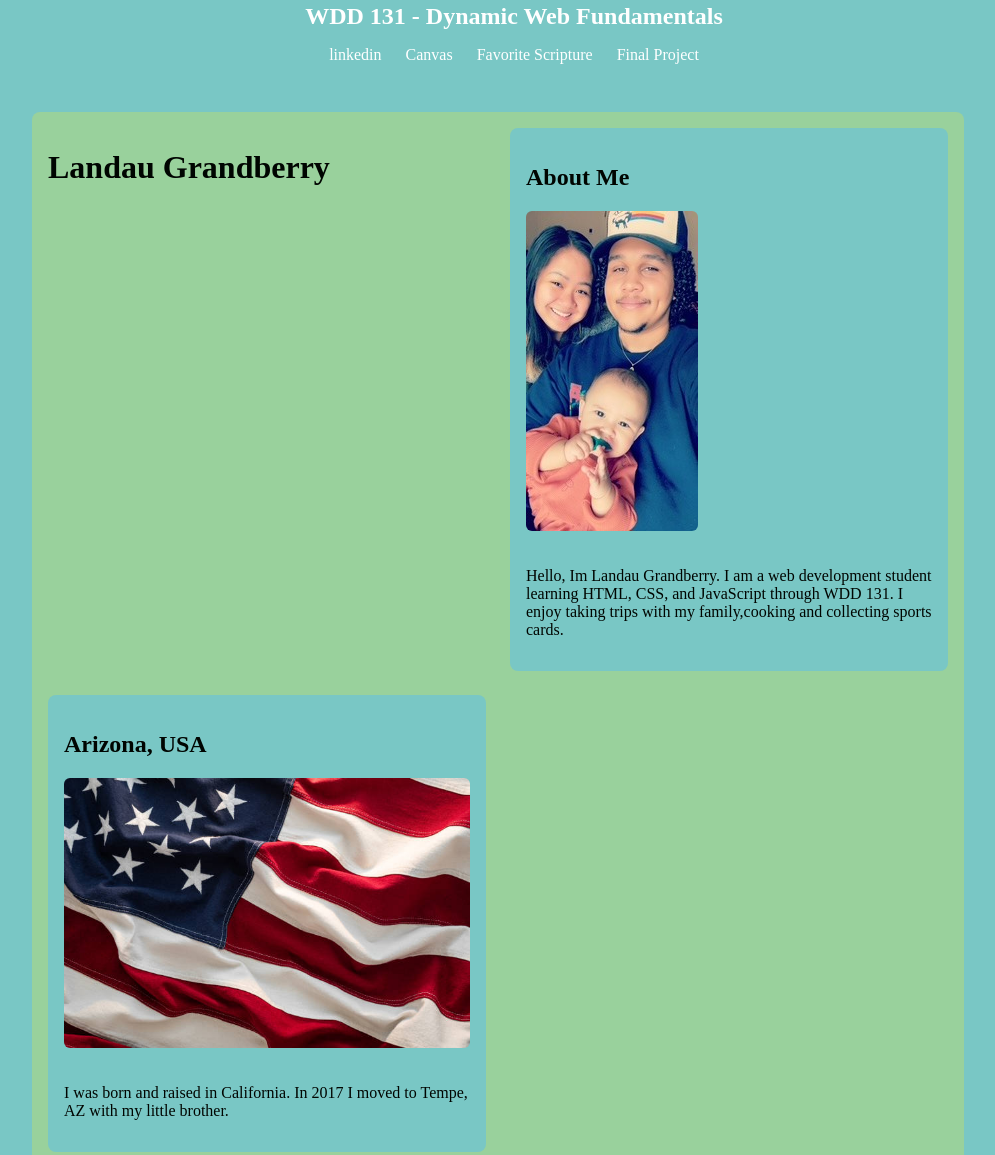
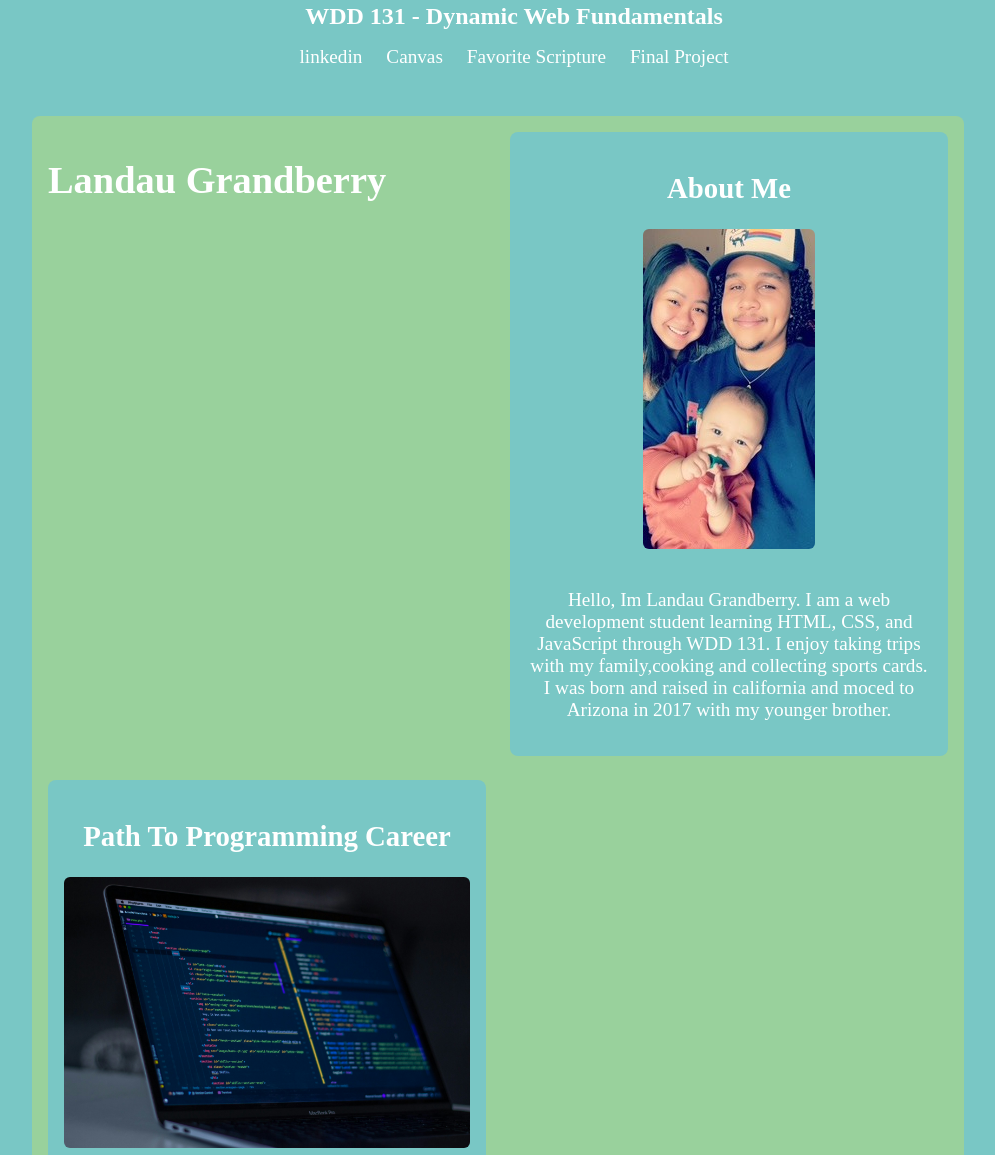
Before and after one commit to Landau2560/wdd131, a plain HTML site: page index.html in a window 1280 px wide. Shown: the part 13-1168 px from the top of the page, without its empty margins (142-1137 px from the left). Drawn offline with Linux system fonts and the light colour scheme.

Commit message:
finished week1 main page

```diff
--- a/index.html
+++ b/index.html
@@ -13,7 +13,7 @@
 
 <body>
     <header>
-        <span id="course-title">WDD 131 - Dynamic Web Fundamentals</span>
+        <span id="course-title">WDD 131 - Dynamic Web Fundamentals </span>
         <nav>
             <ul>
                 <li><a href="https://linkedin.com" target="_blank">linkedin</a></li>
@@ -32,13 +32,13 @@
             <h2>About Me</h2>
             <img src="images/Landauwithfamily.jpg" alt="Photo of Landau With his family">
             <p>Hello, Im Landau Grandberry. I am a web development student learning HTML, CSS, and JavaScript through
-                WDD 131. I enjoy taking trips with my family,cooking and collecting sports cards.</p>
+                WDD 131. I enjoy taking trips with my family,cooking and collecting sports cards. I was born and raised in california and moced to Arizona in 2017 with my younger brother.</p>
         </section>
 
         <section class="card">
-            <h2>Arizona, USA</h2>
-            <img src="images/USA flag.jpg" atl="United States of America">
-            <p>I was born and raised in California. In 2017 I moved to Tempe, AZ with my little brother.</p>
+            <h2>Path To Programming Career</h2>
+            <img src="images/Laptop.jpg" atl="Programming">
+            <p>I was introduced to computer programming in the fall of 2024. My grandmother and I worked together and made a webpage for her company. Ever since then i knew this is what i wanted to do. I plan to get my degree and persue a career in this field. </p>
         </section>
     </main>
 
--- a/styles/base.css
+++ b/styles/base.css
@@ -3,16 +3,17 @@
 body {
     margin: 0;
     font-family: 'Roboto' sans-serif;
+    font-size: larger;
     background-color: #79c7c5;
-    color:#000501 ;
+    color: white;
 }
 
 header {
     background-color: #79c7c5;
     color: white;
-    width: 100%;
     padding: 1rem;
     text-align: center;
+    width: 100%;
 }
 
 
@@ -40,18 +41,6 @@ nav a {
     transition: all 0.3 ease;
 }
 
-nav a::after {
-    content: "";
-    position: absolute;
-    width: 0;
-    height: 2px;
-    left: 50%;
-    bottom:-3px;
-    background-color: #79c7c5;
-    transition: all 0.3s ease;
-    transform: translateX(-50%);
-}
-
 nav a:hover {
     text-decoration: underline;
     color: #73ab84;
@@ -72,6 +61,9 @@ main {
     background-color: #79c7c5;
     border-radius: 8px;
     padding: 1rem;
+    text-align: center;
+    font-family: 'Roboto' sans-serif;
+
 }
 
 .card img {
@@ -93,7 +85,7 @@ footer p {
 }
 
 @media (min-width:700px) {
-    main{
+    main {
         grid-template-columns: 1fr 1fr;
     }
 }
```
Also changed, not shown: images/Laptop.jpg (added).
